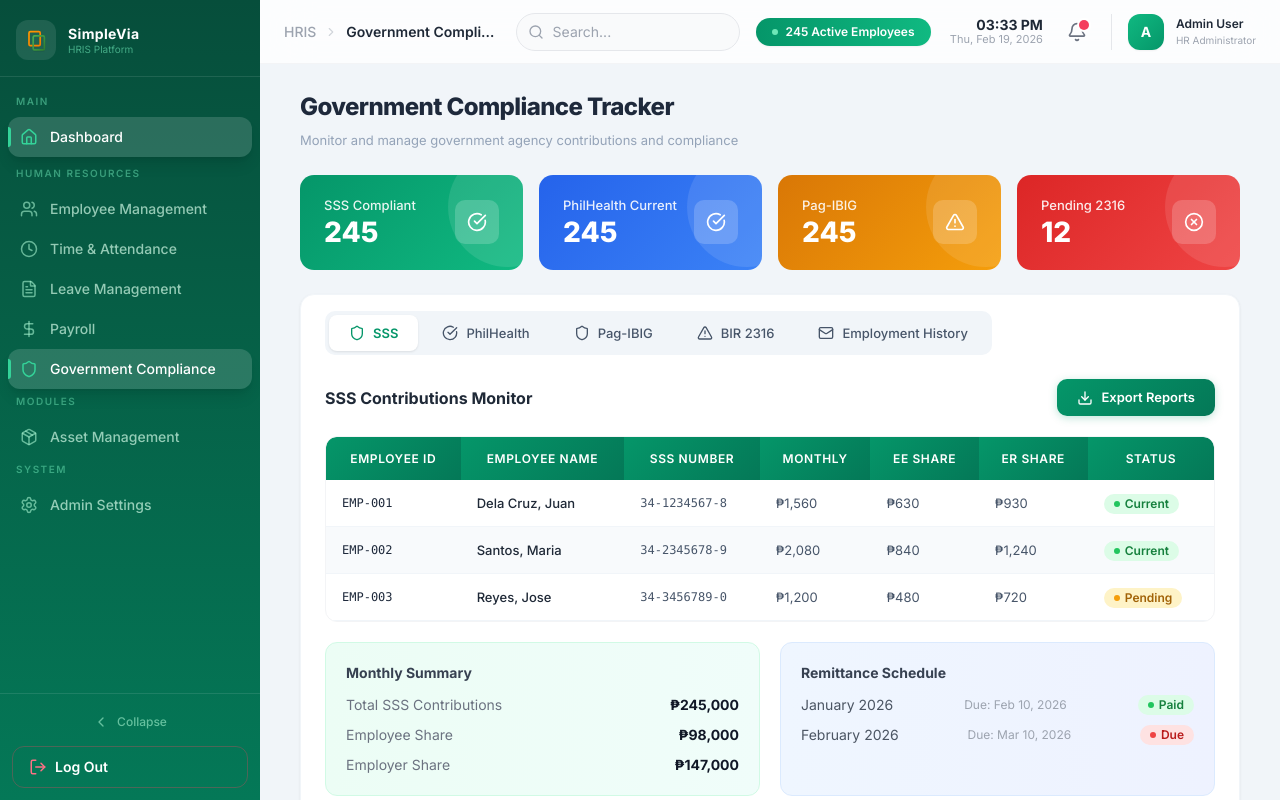
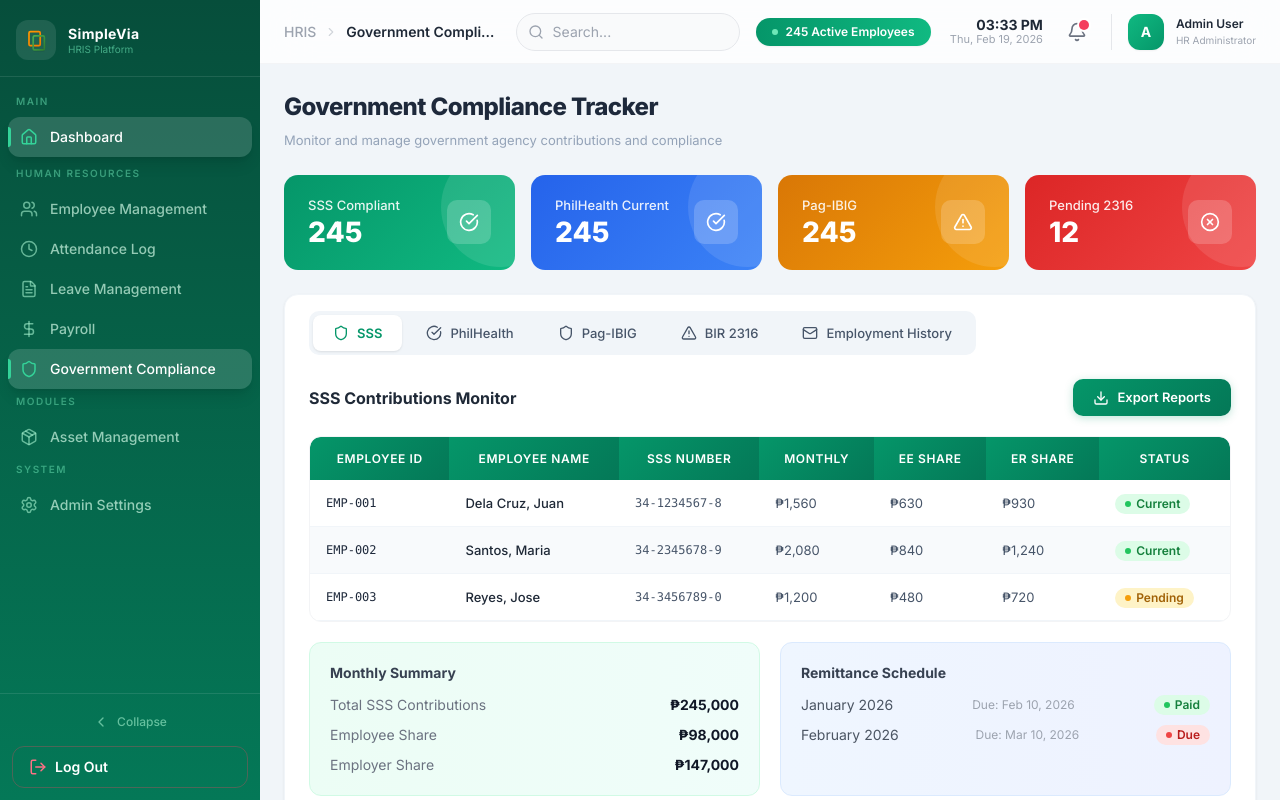
Before and after one commit to Lyndoncatan/SimpleVia-Frontend, a React (Vite) app: page /dashboard/compliance in a window 1280 px wide. Built offline with nearby package versions, Linux system fonts and the light colour scheme; sample sign-in values are in the browser's storage.

Commit message:
Rename attendance buttons to Attendance Log, fix full-page layout, and update breadcrumb labels

```diff
--- a/src/components/layout/Layout.tsx
+++ b/src/components/layout/Layout.tsx
@@ -34,9 +34,7 @@ const Layout = () => {
                 <TopBar onMenuClick={() => setIsMobileMenuOpen(true)} />
 
                 <main className="flex-1 overflow-x-hidden overflow-y-auto p-4 sm:p-6">
-                    <div className="container mx-auto max-w-7xl">
-                        <Outlet />
-                    </div>
+                    <Outlet />
                 </main>
             </div>
         </div>
--- a/src/components/layout/Sidebar.tsx
+++ b/src/components/layout/Sidebar.tsx
@@ -27,7 +27,7 @@ const Sidebar = ({ isMobileOpen, onClose, collapsed = false, onToggleCollapse }:
 
     const hrNav = [
         { icon: Users, label: 'Employee Management', path: '/dashboard/personal-records' },
-        { icon: Clock, label: 'Time & Attendance', path: '/dashboard/attendance' },
+        { icon: Clock, label: 'Attendance Log', path: '/dashboard/attendance' },
         { icon: FileText, label: 'Leave Management', path: '/dashboard/leave' },
         { icon: DollarSign, label: 'Payroll', path: '/dashboard/payroll' },
         { icon: Shield, label: 'Government Compliance', path: '/dashboard/compliance' },
@@ -35,7 +35,7 @@ const Sidebar = ({ isMobileOpen, onClose, collapsed = false, onToggleCollapse }:
 
     const userNav = [
         { icon: Newspaper, label: 'Company News', path: '/dashboard/company-news' },
-        { icon: Clock, label: 'My Attendance', path: '/dashboard/my-attendance' },
+        { icon: Clock, label: 'Attendance Log', path: '/dashboard/my-attendance' },
         { icon: FileText, label: 'My Leaves', path: '/dashboard/my-leave' },
         { icon: DollarSign, label: 'My Pay Slips', path: '/dashboard/my-payslips' },
         { icon: BarChart3, label: 'My Performance', path: '/dashboard/my-performance' },
--- a/src/components/layout/TopBar.tsx
+++ b/src/components/layout/TopBar.tsx
@@ -7,8 +7,10 @@ import { useLeave } from '../../context/LeaveContext';
 const routeLabels: Record<string, string> = {
     '/dashboard': 'Dashboard',
     '/dashboard/personal-records': 'Employee Management',
-    '/dashboard/attendance': 'Time & Attendance',
+    '/dashboard/attendance': 'Attendance Log',
+    '/dashboard/my-attendance': 'Attendance Log',
     '/dashboard/leave': 'Leave Management',
+    '/dashboard/my-leave': 'My Leaves',
     '/dashboard/payroll': 'Payroll',
     '/dashboard/compliance': 'Government Compliance',
     '/dashboard/self-service': 'Employee Self-Service',
```
